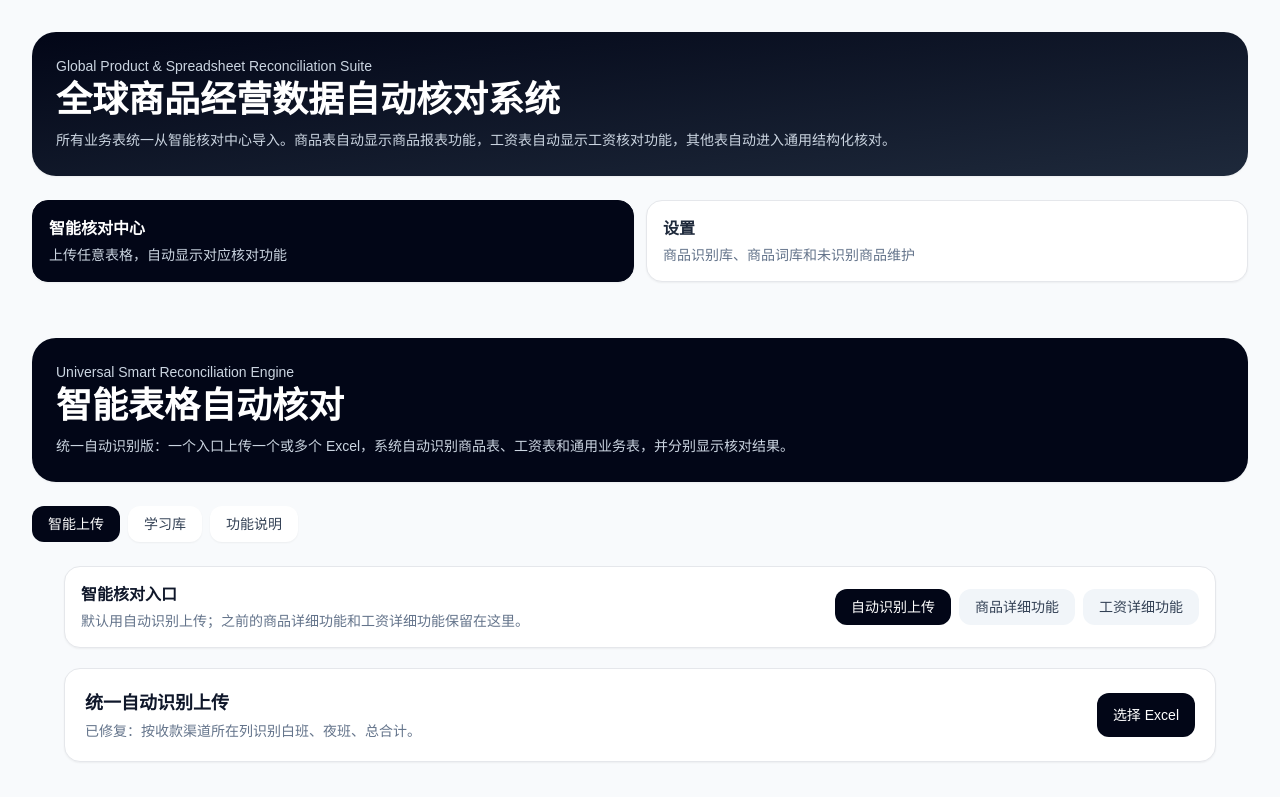
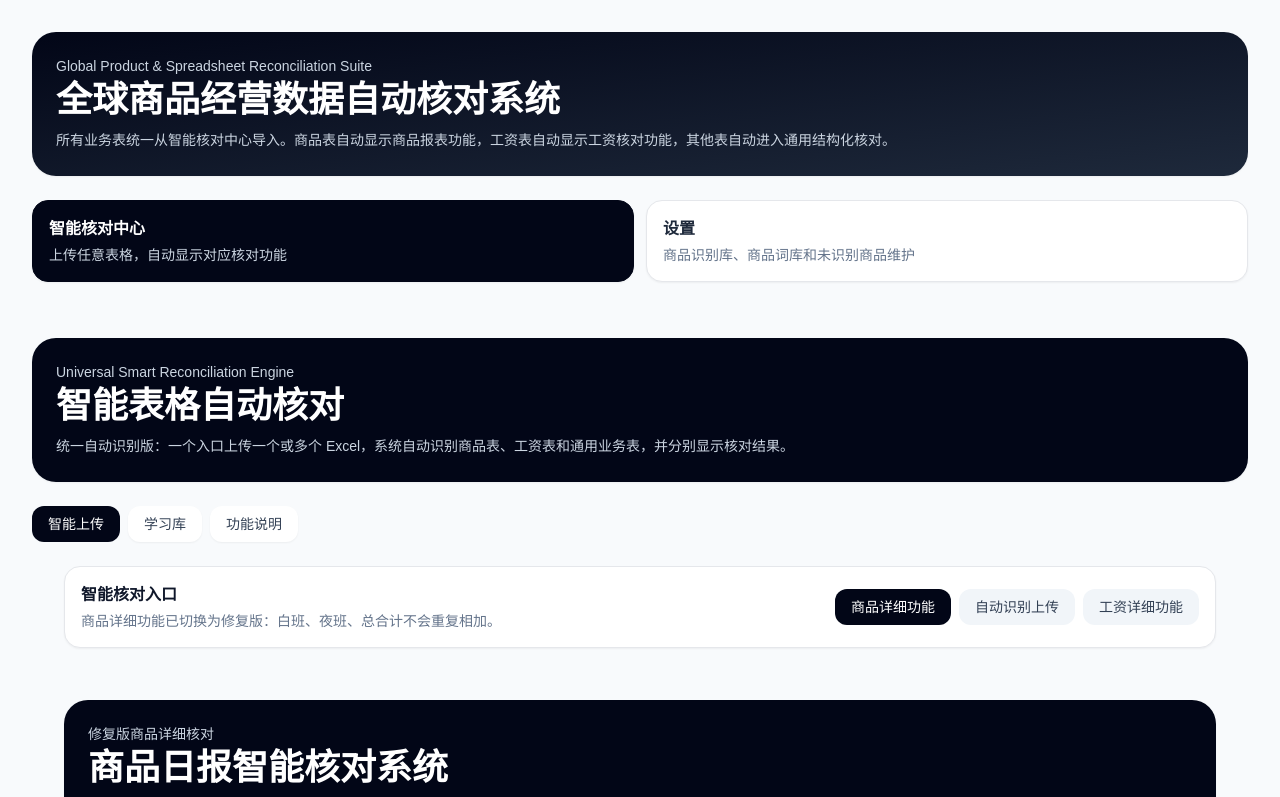
Before and after one commit to GrandpaNiuu/inventory-shift-web, a Next.js app: page / in a window 1280 px wide. Shown: the top 797 px of the page. Built offline with nearby package versions, Linux system fonts and the light colour scheme.

Commit message:
切换商品详细入口到修复版

```diff
--- a/app/UniversalSmartReportAppV6.tsx
+++ b/app/UniversalSmartReportAppV6.tsx
@@ -2,13 +2,13 @@
 
 import { useState } from "react";
 import MultiFileSmartUploadPanel from "./MultiFileSmartUploadPanel";
-import InventoryPageConfigurable from "./InventoryPageConfigurable";
+import InventoryPageConfigurableFixed from "./InventoryPageConfigurableFixed";
 import PayrollReportApp from "./PayrollReportApp";
 
 type Mode = "auto" | "product" | "payroll";
 
 export default function UniversalSmartReportAppV6() {
-  const [mode, setMode] = useState<Mode>("auto");
+  const [mode, setMode] = useState<Mode>("product");
 
   return <section className="space-y-5">
     <div className="mx-auto max-w-7xl px-4 md:px-8">
@@ -16,18 +16,18 @@ export default function UniversalSmartReportAppV6() {
         <div className="flex flex-col gap-3 md:flex-row md:items-center md:justify-between">
           <div>
             <h2 className="text-base font-bold text-slate-900">智能核对入口</h2>
-            <p className="mt-1 text-sm text-slate-500">默认用自动识别上传；之前的商品详细功能和工资详细功能保留在这里。</p>
+            <p className="mt-1 text-sm text-slate-500">商品详细功能已切换为修复版：白班、夜班、总合计不会重复相加。</p>
           </div>
           <div className="flex flex-wrap gap-2">
+            <button onClick={() => setMode("product")} className={`rounded-xl px-4 py-2 text-sm font-medium ${mode === "product" ? "bg-slate-950 text-white" : "bg-slate-100 text-slate-700"}`}>商品详细功能</button>
             <button onClick={() => setMode("auto")} className={`rounded-xl px-4 py-2 text-sm font-medium ${mode === "auto" ? "bg-slate-950 text-white" : "bg-slate-100 text-slate-700"}`}>自动识别上传</button>
-            <button onClick={() => setMode("product")} className={`rounded-xl px-4 py-2 text-sm font-medium ${mode === "product" ? "bg-slate-950 text-white" : "bg-slate-100 text-slate-700"}`}>商品详细功能</button>
             <button onClick={() => setMode("payroll")} className={`rounded-xl px-4 py-2 text-sm font-medium ${mode === "payroll" ? "bg-slate-950 text-white" : "bg-slate-100 text-slate-700"}`}>工资详细功能</button>
           </div>
         </div>
       </div>
     </div>
+    {mode === "product" ? <InventoryPageConfigurableFixed /> : null}
     {mode === "auto" ? <MultiFileSmartUploadPanel /> : null}
-    {mode === "product" ? <InventoryPageConfigurable /> : null}
     {mode === "payroll" ? <PayrollReportApp /> : null}
   </section>;
 }
```
